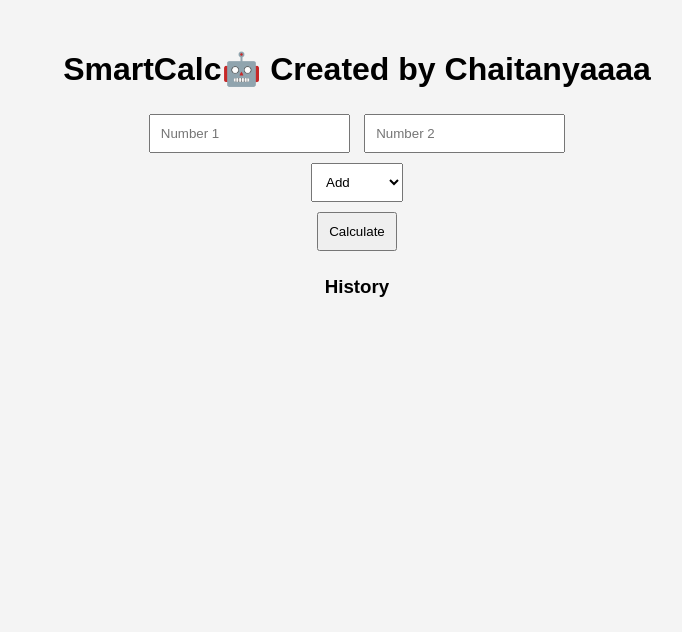
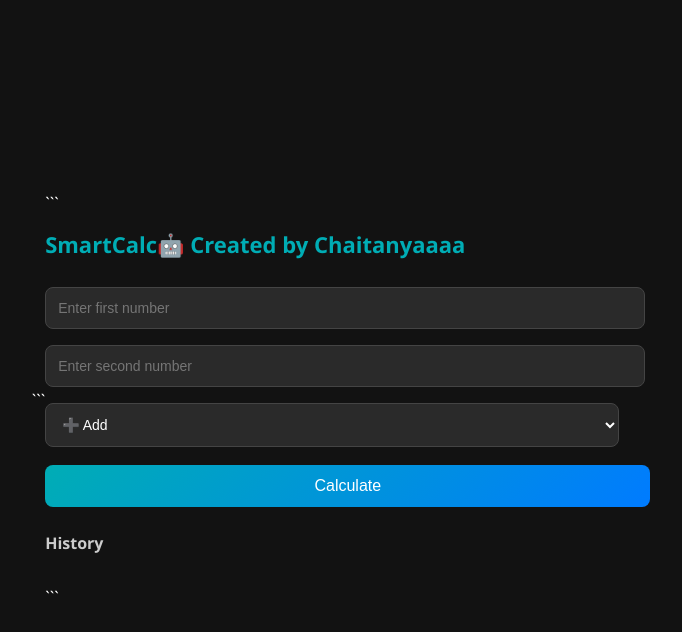
Before and after one commit to Chaitanyaa1211/SmartCalc-CI-CD, a website: page app/public/index.html in a window 1280 px wide. Shown: the whole page, without its empty margins (283-965 px from the left). Drawn offline with Linux system fonts and the light colour scheme; no server answers.

Commit message:
Improved application UI

````diff
--- a/app/public/index.html
+++ b/app/public/index.html
@@ -1,41 +1,123 @@
 <!DOCTYPE html>
+
 <html>
 <head>
     <title>SmartCalc🧮</title>
     <style>
         body {
-            font-family: Arial;
+            font-family: 'Segoe UI', Arial, sans-serif;
+            background: #121212;
+            color: #ffffff;
+            display: flex;
+            justify-content: center;
+            align-items: center;
+            height: 100vh;
+            margin: 0;
+        }
+
+```
+    .container {
+        background: #1e1e1e;
+        padding: 30px;
+        border-radius: 15px;
+        box-shadow: 0 0 20px rgba(0,0,0,0.6);
+        width: 350px;
         text-align: center;
-            margin-top: 50px;
-            background: #f4f4f4;
     }
-        input, select, button {
-            padding: 10px;
-            margin: 5px;
+
+    h1 {
+        color: #00adb5;
+        margin-bottom: 20px;
+        font-size: 22px;
     }
+
+    input, select {
+        width: 90%;
+        padding: 12px;
+        margin: 8px 0;
+        background: #2a2a2a;
+        border: 1px solid #444;
+        border-radius: 8px;
+        color: white;
+        font-size: 14px;
+    }
+
+    button {
+        width: 95%;
+        padding: 12px;
+        margin-top: 10px;
+        background: linear-gradient(135deg, #00adb5, #007bff);
+        border: none;
+        border-radius: 8px;
+        color: white;
+        font-size: 16px;
+        cursor: pointer;
+        transition: 0.3s;
+    }
+
+    button:hover {
+        transform: scale(1.03);
+        opacity: 0.9;
+    }
+
     #result {
-            margin-top: 20px;
-            font-size: 20px;
+        margin-top: 15px;
+        font-size: 18px;
+        color: #00ffcc;
     }
+
+    h3 {
+        margin-top: 25px;
+        font-size: 16px;
+        color: #ccc;
+    }
+
+    ul {
+        list-style: none;
+        padding: 0;
+        max-height: 150px;
+        overflow-y: auto;
+    }
+
+    li {
+        background: #2a2a2a;
+        margin: 5px 0;
+        padding: 8px;
+        border-radius: 6px;
+        font-size: 13px;
+        border-left: 3px solid #00adb5;
+    }
+
+    /* Scrollbar styling */
+    ul::-webkit-scrollbar {
+        width: 6px;
+    }
+
+    ul::-webkit-scrollbar-thumb {
+        background: #555;
+        border-radius: 10px;
+    }
+
 </style>
+```
+
 </head>
 <body>
 
+<div class="container">
+
+```
 <h1>SmartCalc🤖 Created by Chaitanyaaaa</h1>
 
-    <input type="number" id="num1" placeholder="Number 1">
-    <input type="number" id="num2" placeholder="Number 2">
-
-    <br>
+<input type="number" id="num1" placeholder="Enter first number">
+<input type="number" id="num2" placeholder="Enter second number">
 
 <select id="operation">
-        <option value="add">Add</option>
-        <option value="sub">Subtract</option>
-        <option value="mul">Multiply</option>
-        <option value="div">Divide</option>
+    <option value="add">➕ Add</option>
+    <option value="sub">➖ Subtract</option>
+    <option value="mul">✖ Multiply</option>
+    <option value="div">➗ Divide</option>
 </select>
-
-    <br>
 
 <button onclick="calculate()">Calculate</button>
 
@@ -43,12 +125,20 @@
 
 <h3>History</h3>
 <ul id="history"></ul>
+```
+
+</div>
 
 <script>
     async function calculate() {
         const num1 = parseFloat(document.getElementById("num1").value);
         const num2 = parseFloat(document.getElementById("num2").value);
         const operation = document.getElementById("operation").value;
+
+        if (isNaN(num1) || isNaN(num2)) {
+            document.getElementById("result").innerText = "⚠️ Please enter valid numbers";
+            return;
+        }
 
         const res = await fetch('/calculate', {
             method: 'POST',
````
Lines whose indentation alone changed are shown as unchanged.
